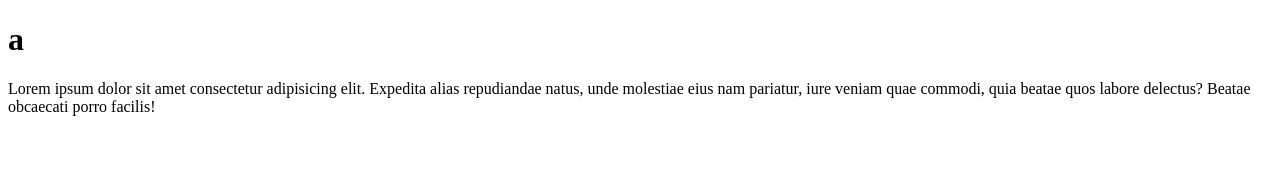
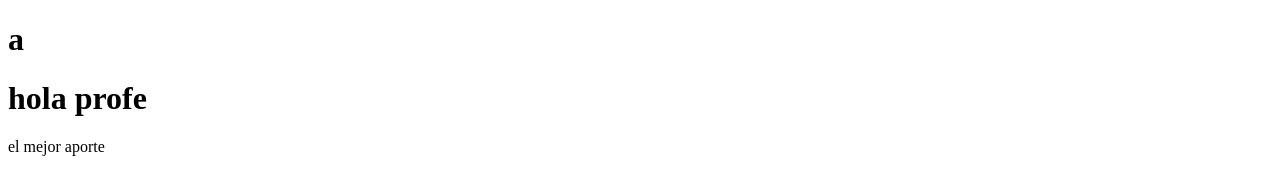
Before and after one commit to CristofherAndres/TallerDesarrollo4, a plain HTML site: page manuel.html in a window 1280 px wide. Drawn offline with Linux system fonts and the light colour scheme.

Commit message:
mi aporte

```diff
--- a/manuel.html
+++ b/manuel.html
@@ -7,6 +7,7 @@
 </head>
 <body>
     <h1>a</h1>
-    <p>Lorem ipsum dolor sit amet consectetur adipisicing elit. Expedita alias repudiandae natus, unde molestiae eius nam pariatur, iure veniam quae commodi, quia beatae quos labore delectus? Beatae obcaecati porro facilis!</p>
+    <h1>hola profe</h1>
+    <p>el mejor aporte </p>
 </body>
 </html>
```
